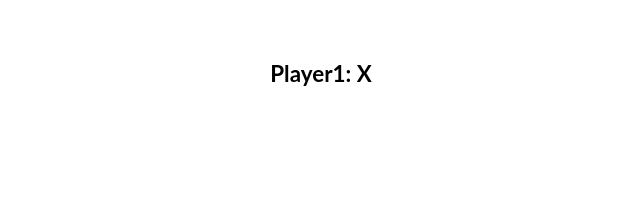
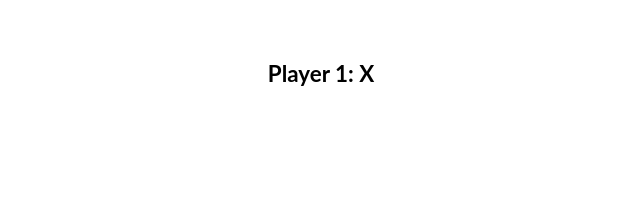
Before and after one commit to 5z3wczykj4kub/tic-tac-toe, a plain HTML site: page index.html in a window 1280 px wide. Shown: the top 217 px of the page, 319-959 px from the left. Drawn offline with Linux system fonts and the light colour scheme.

Commit message:
:sunglasses:

```diff
--- a/index.html
+++ b/index.html
@@ -12,7 +12,7 @@
 
 <body>
     <header>
-        <h1>Player1: X</h1>
+        <h1>Player 1: X</h1>
     </header>
     <div class="container">
         <button class="square">
```
